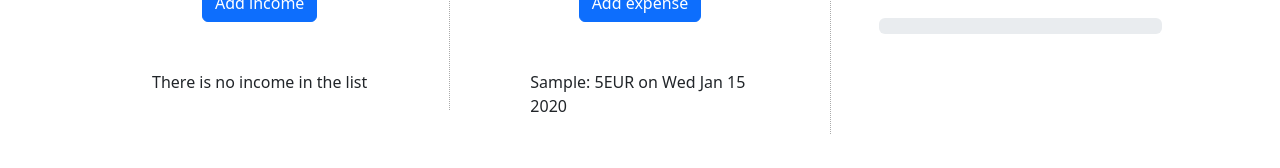
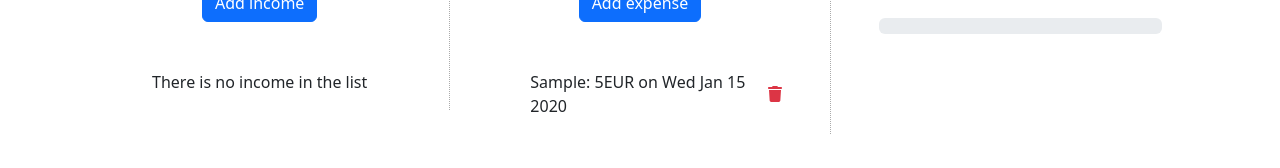
Before and after one commit to billymohajeri/react-budget-app, a React (Vite) app: page / in a window 1280 px wide. Both pictures are taken after typing "Sample", "5", "2020-01-15" into the empty fields and a click on the button "Add expense". Shown: the part 544-712 px from the top of the page. Built offline with nearby package versions, Linux system fonts and the light colour scheme.

Commit message:
Add del buttons to expense component

```diff
--- a/src/components/Expense.tsx
+++ b/src/components/Expense.tsx
@@ -49,6 +49,13 @@ const Expense = (props: ExpenseProps) => {
     toast.info(`${data.source} added successfully!`);
     setExpenses((prevExpenses) => [...prevExpenses, newExpense]);
     reset();
+  };
+
+  const handleDelete = (id: string) => {
+    setExpenses((prevExpenses) =>
+      prevExpenses.filter((expense) => expense.id !== id)
+    );
+    toast.info("Expense entry deleted.");
   };
 
   const formatDate = (dateString: string): string => {
@@ -120,8 +127,20 @@ const Expense = (props: ExpenseProps) => {
       {expenses.length > 0 ? (
         <ul className="mt-5 list">
           {expenses.map((expense) => (
-            <li key={expense.id}>
-              {expense.source}: {expense.amount}EUR on {formatDate(expense.date)}
+            <li
+              key={expense.id}
+              className="d-flex justify-content-between align-items-center"
+            >
+              <div>
+                {expense.source}: {expense.amount}EUR on{" "}
+                {formatDate(expense.date)}
+              </div>
+              <FontAwesomeIcon
+                icon={faTrash}
+                className="text-danger ms-3"
+                style={{ cursor: "pointer" }}
+                onClick={() => handleDelete(expense.id)}
+              />
             </li>
           ))}
         </ul>
```
Also changed, not shown: src/components/Income.tsx (+8 -3 lines).
